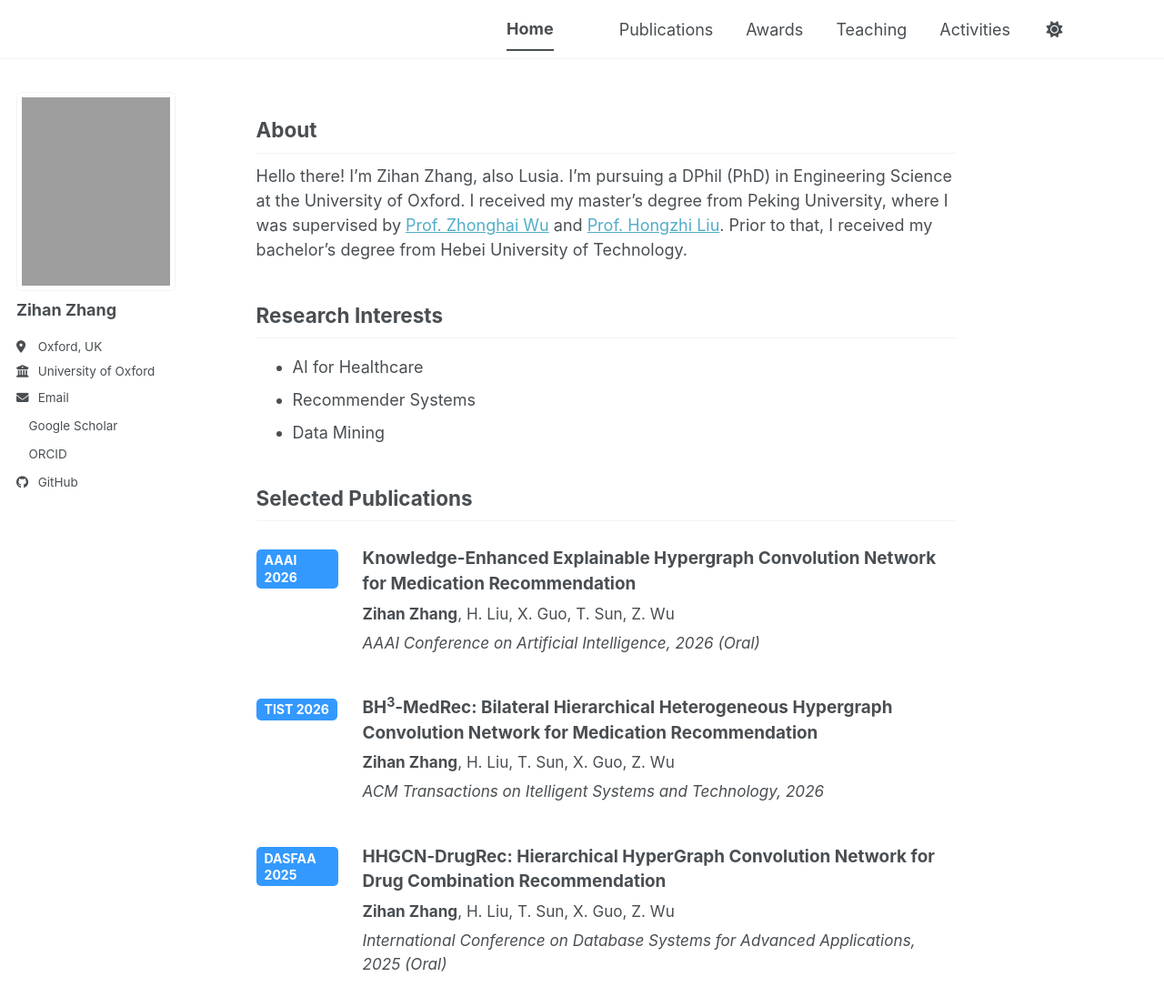
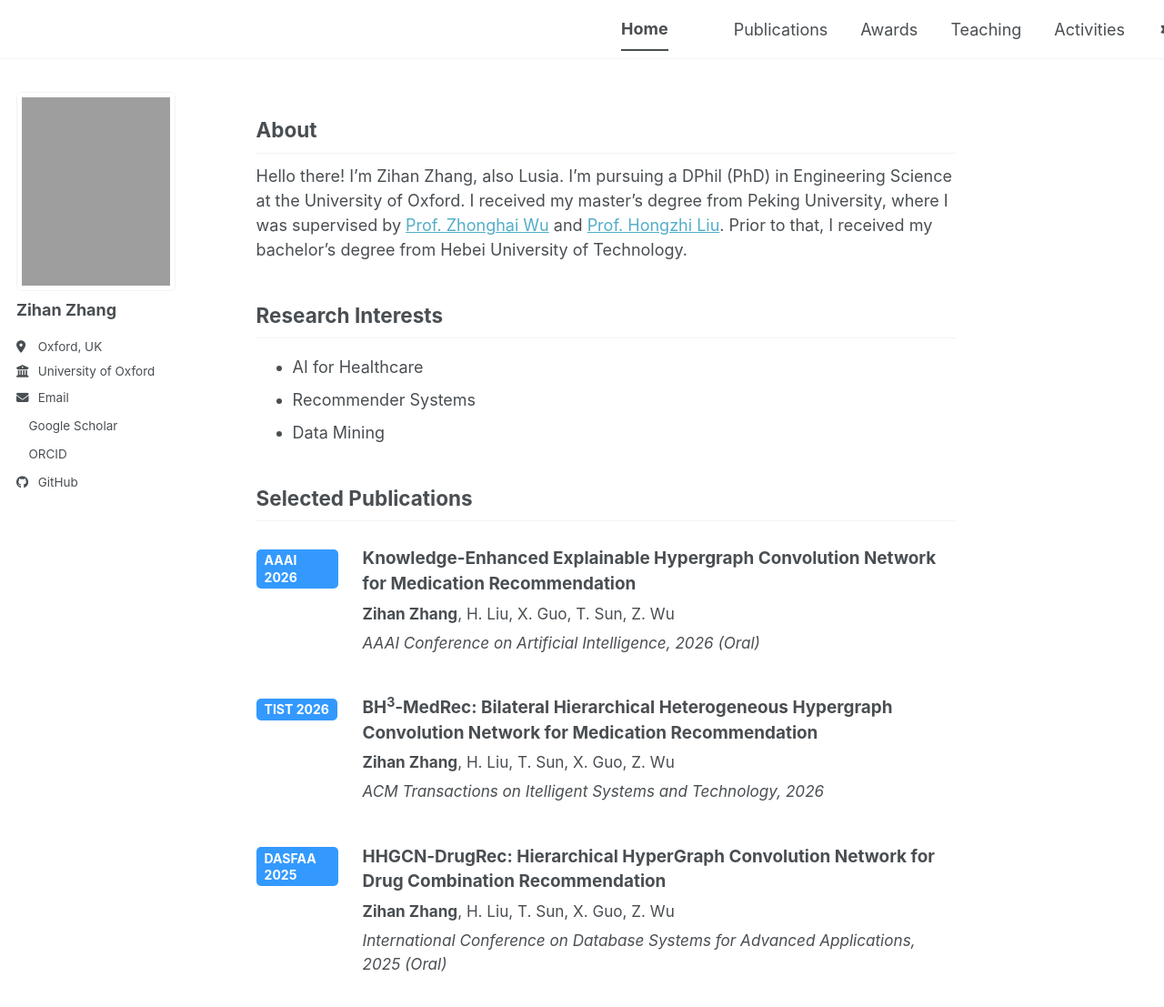
Before and after one commit to LusiaZ/LusiaZ.github.io, a Jekyll site: the page built from _pages/about.md, in a window 1280 px wide and 1198 px high. Shown: the top 1107 px of the window at 91% size. Built offline with Jekyll 4.4.1, drawn with Linux system fonts in a browser that asks for light colours; a style sheet for code colours, icons or effects is not loaded.

Commit message:
Update _navigation.scss

```diff
--- a/_sass/layout/_navigation.scss
+++ b/_sass/layout/_navigation.scss
@@ -205,7 +205,7 @@
    .visible-links {
      display: table;
      margin-left: auto;
-     margin-right: 5rem;
+     margin-right: -2rem;
 
     li {
       display: table-cell;
```
